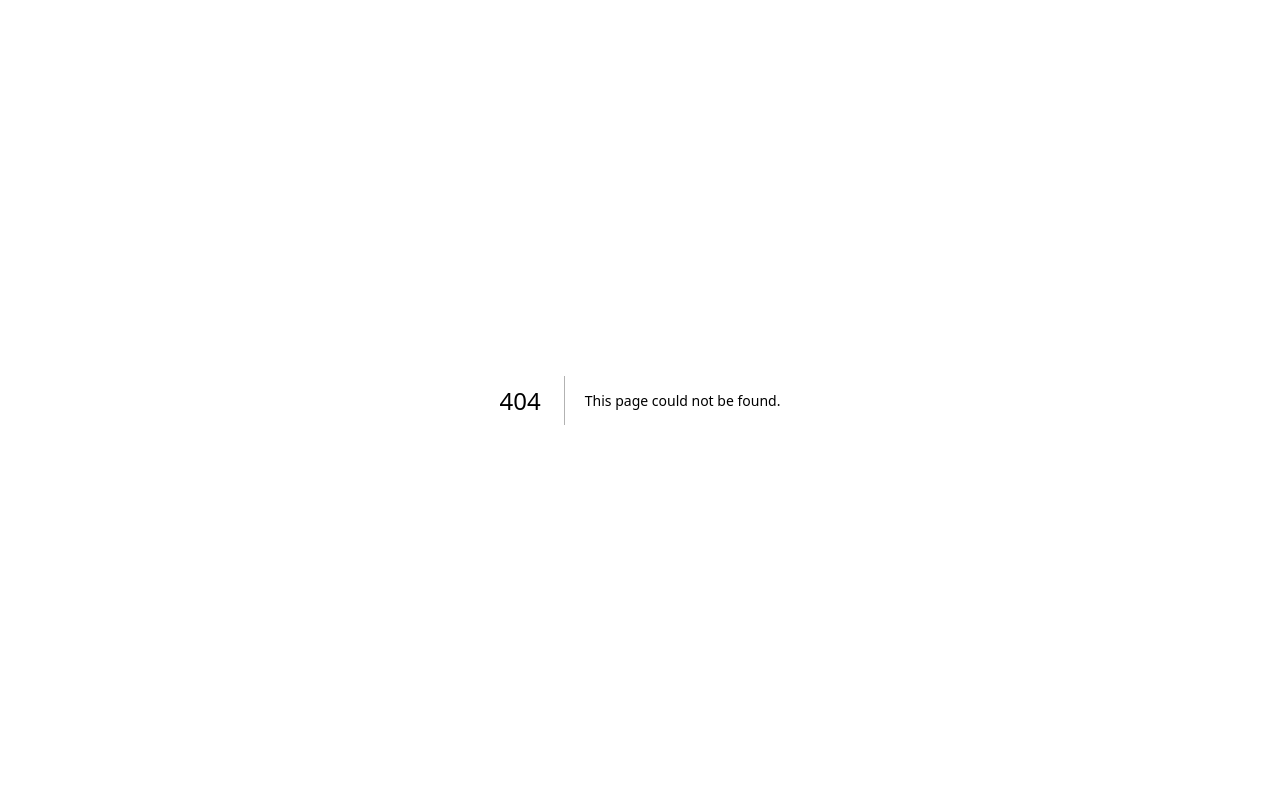
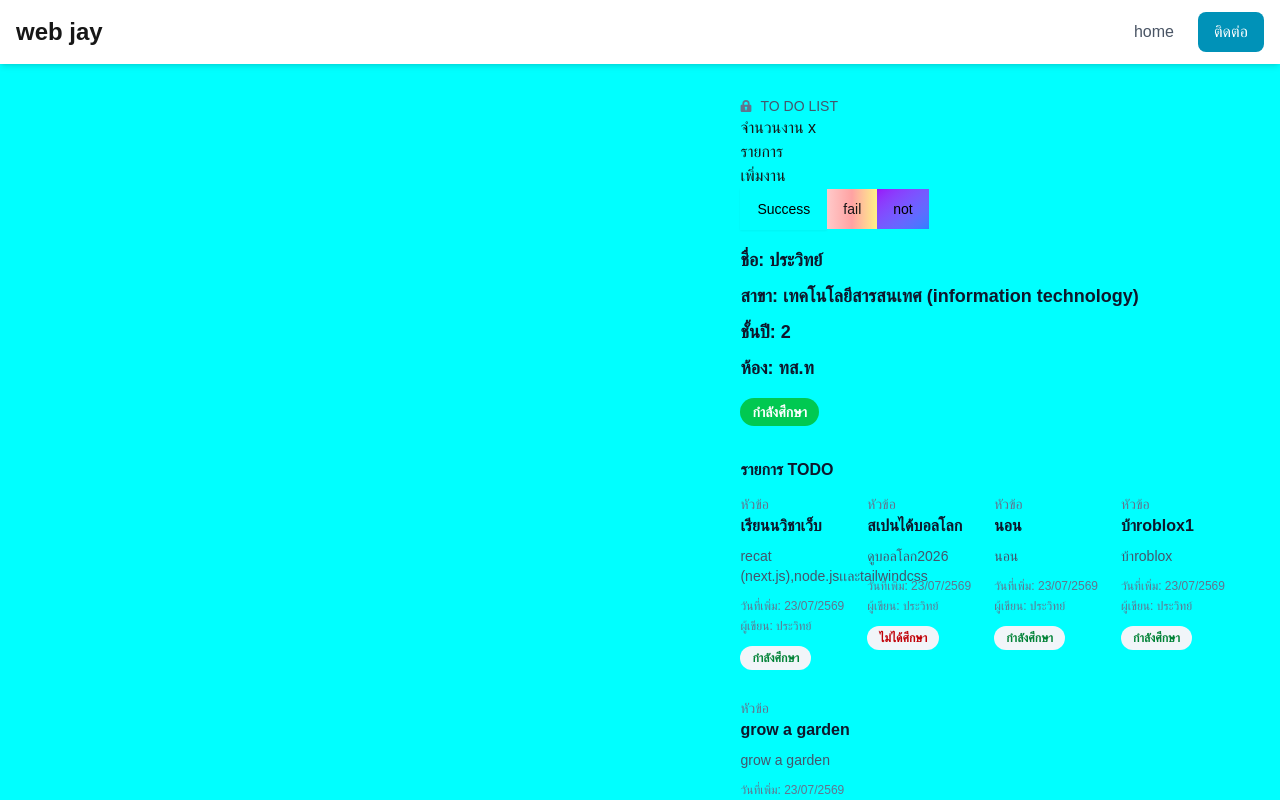
Before and after one commit to prawitjit-555/web-prawit-0069, a Next.js app: page /week4 in a window 1280 px wide. Before the commit this address had no page. Shown: the top 800 px of the page. Built offline with nearby package versions, Linux system fonts and the light colour scheme.

Commit message:
week4 commit

```diff
--- /dev/null
+++ b/app/beta/betaitem.tsx
@@ -0,0 +1,86 @@
+export type BetaItem = {
+  id: number;
+  title: string;
+  desc: string;
+  date_added: string;
+  author: string;
+  status: boolean | string;
+};
+
+export const BETAITEMS: BetaItem[] = [
+  {
+    id: 1,
+    title: "เรียนนวิชาเว็บ",
+    desc: "recat (next.js),node.jsเเละtailwindcss",
+    date_added: "23/07/2569",
+    author: "ประวิทย์",
+    status: "true",
+  },
+  {
+    id: 2,
+    title: "สเปนได้บอลโลก",
+    desc: "ดูบอลโลก2026",
+    date_added: "23/07/2569",
+    author: "ประวิทย์",
+    status: "false",
+  },
+  {
+    id: 3,
+    title: "นอน",
+    desc: "นอน",
+    date_added: "23/07/2569",
+    author: "ประวิทย์",
+    status: "true",
+  },
+];
+
+export const appendBetaItem: BetaItem[] = [
+  {
+    id: 4,
+    title: "บ้าroblox1",
+    desc: "บ้าroblox",
+    date_added: "23/07/2569",
+    author: "ประวิทย์",
+    status: "true",
+  },
+  {
+    id: 5,
+    title: "grow a garden",
+    desc: "grow a garden",
+    date_added: "23/07/2569",
+    author: "ประวิทย์",
+    status: "true",
+  },
+];
+
+export function BetaItemCard({ item }: { item: BetaItem }) {
+  const isActive = item.status === true || item.status === "true";
+  const {id,title,desc,author,date_added,status}=item;
+  return (
+    <div>
+      <div className="text-sm text-slate-500">หัวข้อ</div>
+      <div className="font-semibold text-slate-900">{title}</div>
+      <div className="mt-2 text-sm text-slate-600">{desc}</div>
+      <div className="mt-3 text-xs text-slate-500">วันที่เพิ่ม: {date_added}</div>
+      <div className="mt-1 text-xs text-slate-500">ผู้เขียน: {author}</div>
+      <div className="mt-3 inline-flex items-center gap-2 rounded-full bg-slate-100 px-3 py-1 text-xs font-semibold text-slate-700">
+        <span
+          className={isActive ? "text-green-700" : "text-red-700"}
+          aria-label={isActive ? "กำลังศึกษา" : "ไม่ได้ศึกษา"}
+        >
+          {isActive ? "กำลังศึกษา" : "ไม่ได้ศึกษา"}
+        </span>
+      </div>
+    </div>
+  );
+}
+
+export default function BetaItemList({ items = BETAITEMS }: { items?: BetaItem[] }) {
+  return (
+    <>
+      {items.map((item) => (
+        <BetaItemCard key={item.id} item={item} />
+      ))}
+    </>
+  );
+}
--- /dev/null
+++ b/app/week4/page.tsx
@@ -0,0 +1,101 @@
+"use client";
+import { useState } from "react";
+import BetaItemList, { BETAITEMS, appendBetaItem, type BetaItem } from "../beta/betaitem";
+import Header from "../compounents/headers";
+import Footer from "../compounents/footer";
+
+export default function TodoList() {
+  const name = "ประวิทย์";
+  const major = "เทคโนโลยีสารสนเทศ (information technology)";
+  const classyear = 2;
+  const room = "ทส.ท";
+  const active = true;
+  const todolist = [...BETAITEMS, ...appendBetaItem];
+  const [task, settask] = useState(todolist);
+  const todoItems = <BetaItemList items={task} />;
+  const [numoftask, setnoft] = useState(task.length);
+  const [status,setstatus]=useState(null);
+  const filtertask=status==null ? task :
+    task.filter((item)=>item.status == status);
+  const renderStatusBadge = (isActive: boolean) => {
+    return isActive ? (
+      <span className="inline-flex rounded-full bg-green-500 px-3 py-1 text-sm font-semibold text-white">
+        กำลังศึกษา
+      </span>
+    ) : (
+      <span className="inline-flex rounded-full bg-red-500 px-3 py-1 text-sm font-semibold text-white">
+        ไม่ได้ศึกษา
+      </span>
+    );
+  };
+  const addtask = () => {
+    const newTask: BetaItem = {
+      id: task.length+1,
+      title: "ทดสอบ",
+      desc: "รายละเอียดงาน",
+      date_added: "13/08/2569",
+      author: "ประวิทย์",
+      status: "true",
+    };
+    settask([...task, newTask]);
+    setnoft(task.length+1);
+  };
+
+  return (
+    <>
+    <Header />
+    <main className=" bg-[#00ffff] flex items-center justify-center px-4 py-10">
+      <div className="max-w-3xl w-full rounded-[28px] overflow-hidden shadow-[0_35px_60px_-15px_rgba(15,23,42,0.35)] bg-white transition-shadow duration-300 hover:shadow-[0_40px_80px_-20px_rgba(15,23,42,0.4)]">
+        </div>
+        <div className="grid grid-cols-1 gap-6">
+          <div
+            className=" w-full bg-cover bg-center shadow-inner"
+            style={{ backgroundImage: "url('/img/card-left.jpg')" }}
+            title="Woman holding a mug"
+          />
+          <div className="p-8 flex flex-col gap-8">
+            <div>
+              <p className="text-sm text-slate-600 flex items-center gap-2">
+                <svg className="fill-current text-slate-500 w-3 h-3" xmlns="http://www.w3.org/2000/svg" viewBox="0 0 20 20">
+                  <path d="M4 8V6a6 6 0 1 1 12 0v2h1a2 2 0 0 1 2 2v8a2 2 0 0 1-2 2H3a2 2 0 0 1-2-2v-8c0-1.1.9-2 2-2h1zm5 6.73V17h2v-2.27a2 2 0 1 0-2 0zM7 6v2h6V6a3 3 0 0 0-6 0z" />
+                </svg>
+                TO DO LIST
+              </p>
+
+              <div className="space-y-3 flex justify-center grid grid-cols-1 md:grid-cols-2 lg:grid-cols-4 gap-4">จำนวนงาน x รายการ</div>
+                 <div>
+                      <button onClick={addtask}>เพิ่มงาน</button>
+                 </div>
+                 <div>
+                      <button type="button" className="text-black bg-#00FFFF box-border border border-transparent hover:bg-success-strong focus:ring-4 focus:ring-success-medium shadow-xs font-medium leading-5 rounded-base text-sm px-4 py-2.5 focus:outline-none  style="onClick={()=> setstatus(null)}>Success</button>
+                      <button type="button" className="text-heading bg-gradient-to-r from-red-200 via-red-300 to-yellow-200 hover:bg-gradient-to-bl focus:ring-4 focus:outline-none focus:ring-red-100 dark:focus:ring-red-400 font-medium rounded-base text-sm px-4 py-2.5 text-center leading-5"onClick={()=> setstatus(null)}>fail</button>
+                      <button type="button" className="text-black bg-gradient-to-br from-purple-600 to-blue-500 hover:bg-gradient-to-bl focus:ring-4 focus:outline-none focus:ring-blue-300 dark:focus:ring-blue-800 font-medium rounded-base text-sm px-4 py-2.5 text-center leading-5"onClick={()=> setstatus(null)}>not</button>
+                 <div></div>
+
+              <div className="mt-4 space-y-2 text-slate-900 font-semibold text-lg">
+                <div>ชื่อ: {name}</div>
+                <div>สาขา: {major}</div>
+                <div>ชั้นปี: {classyear}</div>
+                <div>ห้อง: {room}</div>
+              </div>
+
+
+              <div className="mt-4">{renderStatusBadge(active)}</div>
+            </div>
+            <div className="mt-8">
+              <h2 className="text-base font-semibold text-slate-900 mb-3">รายการ TODO</h2>
+              <div>
+                 <div className="space-y-3 flex justify-center grid grid-cols-1 md:grid-cols-2 lg:grid-cols-4 gap-4">
+
+                {todoItems}
+                </div>
+              </div>
+            </div>
+          </div>
+        </div>
+      </div>
+    </main>
+    <Footer />
+    </>
+  );
+ }
```
